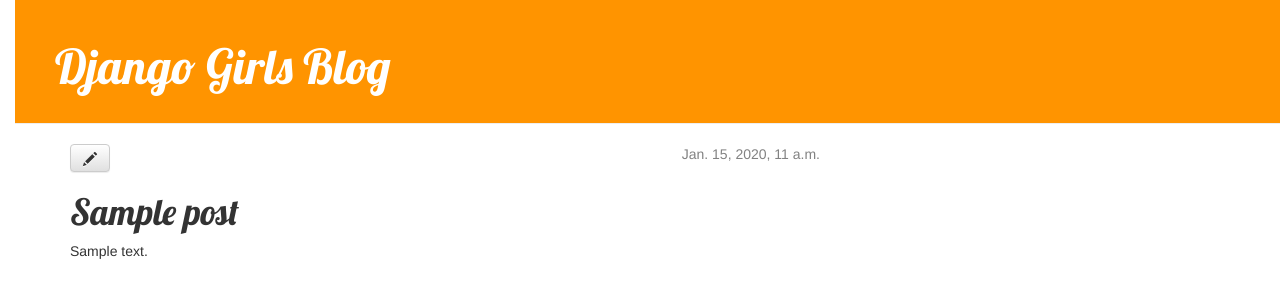
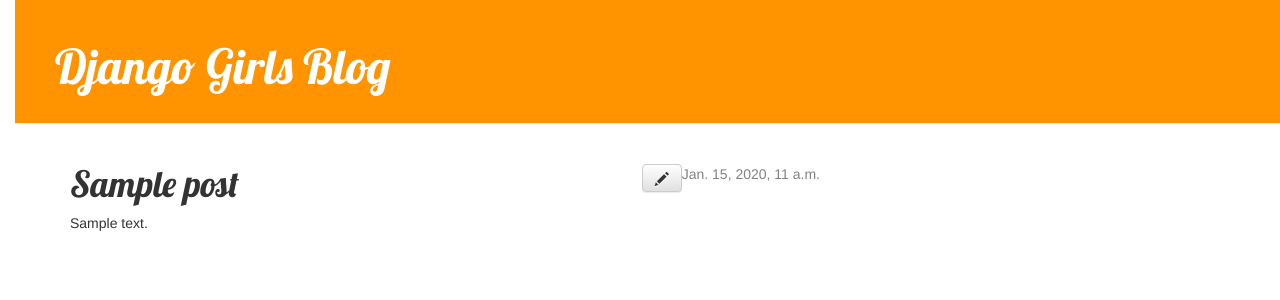
Before and after one commit to Ceefaure/my-first-blog, a Django app: page /post/1/ in a window 1280 px wide. Shown: the top 300 px of the page. Run offline with Django 3.2, Linux system fonts and the light colour scheme; tables that the repository leaves empty hold one stand-in row (values such as "Sample post"); some libraries are stand-ins or nearby versions.

Commit message:
Reverse posts order

```diff
--- a/blog/templates/blog/post_detail.html
+++ b/blog/templates/blog/post_detail.html
@@ -7,7 +7,7 @@
                 {{ post.published_date }}
             </div>
         {% endif %}
-        <a class="btn btn-default" href="{% url 'post_edit' pk=post.pk %}"><span class="glyphicon glyphicon-pencil"></span></a>
+        <a class="btn btn-default pull-right" href="{% url 'post_edit' pk=post.pk %}"><span class="glyphicon glyphicon-pencil"></span></a>
         <h1>{{ post.title }}</h1>
         <p>{{ post.text|linebreaks }}</p>
     </div>
--- a/blog/templates/blog/post_list.html
+++ b/blog/templates/blog/post_list.html
@@ -1,7 +1,7 @@
 {% extends 'blog/base.html' %}
 
   {% block content %}
-    {% for post in posts %}
+    {% for post in posts reversed %}
                 <div class="post">
                     <div class="date">
                         {{ post.published_date }}
```
